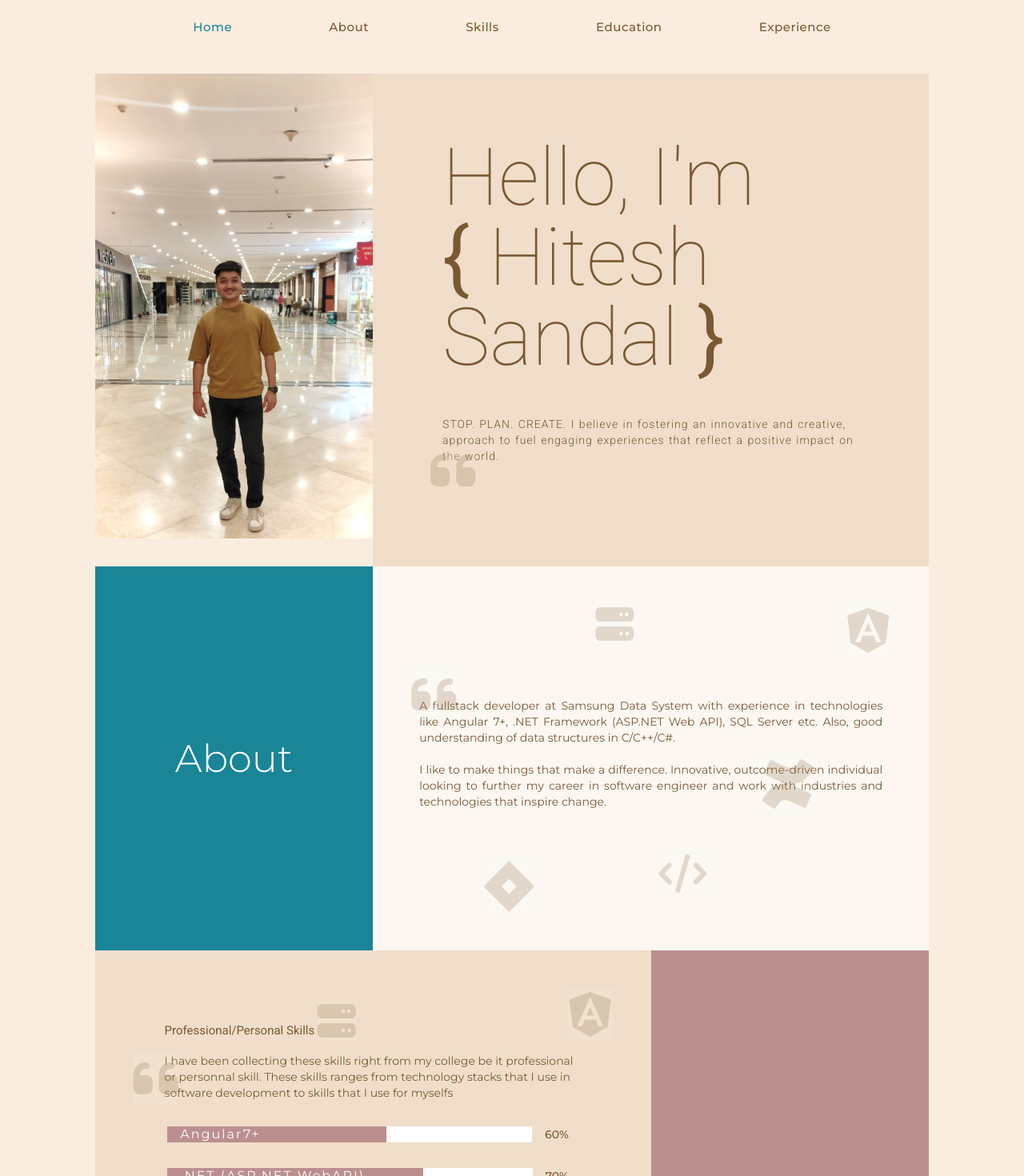
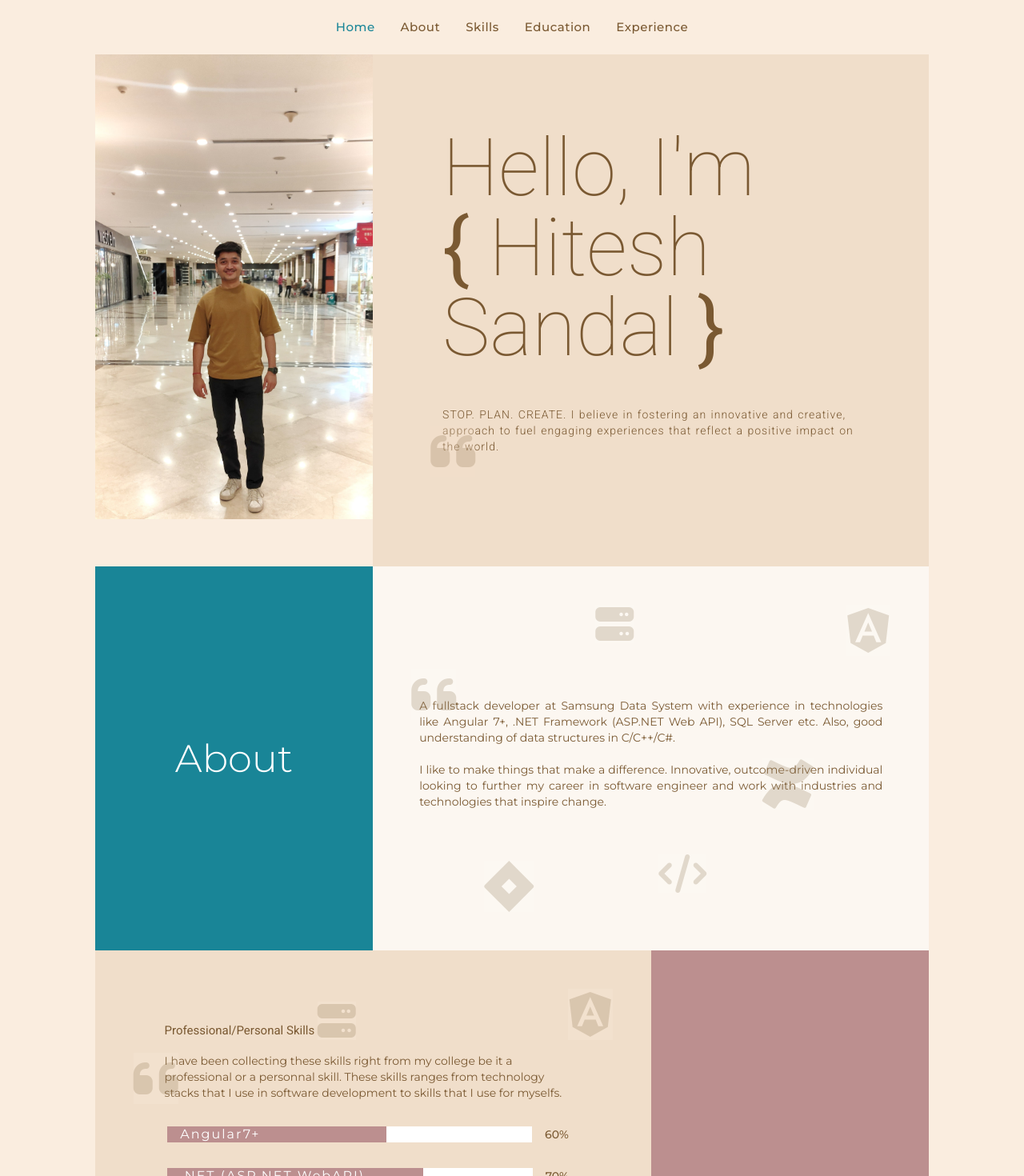
Before and after one commit to hiteshsandal/hiteshsandal.github.io, an Angular app: page / in a window 1280 px wide. Shown: the top 1470 px of the page at 80% size. Built offline with nearby package versions, Linux system fonts and the light colour scheme.

Commit message:
modified experience section and navbar

```diff
--- a/src/app/main/dashboard/dashboard.component.css
+++ b/src/app/main/dashboard/dashboard.component.css
@@ -3,7 +3,7 @@ header#navbar-header{
 }
 nav{
     /* background-color: #faeddf; */
-    justify-content: space-between;
+    justify-content: center;
 }
 
 .active{
@@ -15,6 +15,9 @@ nav a{
     cursor: pointer;
 }
 
+.nav-link{
+    padding: 0.5rem 1rem;
+}
 .nav-link:hover{
     color: #198597;
 }
@@ -175,7 +178,10 @@ i#intro-i{
 
 .experience-main{
     position: relative;
+    display: flex;
+    align-items: center;
 }
+
 
 .social-media{
     position: fixed;
--- a/src/app/main/dashboard/dashboard.component.html
+++ b/src/app/main/dashboard/dashboard.component.html
@@ -2,7 +2,7 @@
 
     <div class="row nav-row">
         <div class="col-lg-8">
-            <nav class="nav">
+            <nav class="nav sticky-top">
                 <a class="nav-link shade-dark" [ngClass]="{active: index==selectedOption}" (click)="scrollToView(navoption.name)" *ngFor="let navoption of navbarOptions; let index = index;">{{navoption.name}}</a>
             </nav>
         </div>
@@ -13,7 +13,7 @@
 
 <div class="main-component">
     <!-- introduction -->
-    <div id="Home" class="row justify-content-center pt-4 introduction">
+    <div id="Home" class="row justify-content-center introduction">
         <div class="d-flex col-lg-10">
             <div class="col-lg-4">
                 <img id="dashboard-img" class="img-fluid" src="./assets/resume_dashboard.jpeg" alt="Hitesh Sandal">
@@ -111,7 +111,6 @@
     <div id="Experience" class="row experience justify-content-center">
         <div class="d-flex col-lg-10">
             <div class="col-lg-8 experience-main" [style.background-color]="experienceBodyColor">
-                <img class="samsung shade-medium-bg" src="https://image.samsungsds.com/module_src/images/default/logo_black.svg?queryString=20220517110935" alt="">
                 <div class="col-lg-12 font-montserrat" [style.background-color]="experienceBodyColor">
                     <span *ngFor="let exp of experienceDetails">
                         <experience  [corporateName]="exp.corporateName"
--- a/src/app/shared-services/local-db.service.ts
+++ b/src/app/shared-services/local-db.service.ts
@@ -24,7 +24,7 @@ export class LocalDBService {
 
     this.introduction = "STOP. PLAN. CREATE. I believe in fostering an innovative and creative, approach to fuel engaging experiences that reflect a positive impact on the world."
     this.about = "A fullstack developer at Samsung Data System with experience in technologies like Angular 7+, .NET Framework (ASP.NET Web API), SQL Server etc. Also, good understanding of data structures in C/C++/C#. <br /> <br />I like to make things that make a difference. Innovative, outcome-driven individual looking to further my career in software engineer and work with industries and technologies that inspire change.";
-    this.skillsWelcomeText = "I have been collecting these skills right from my college be it professional or personnal skill. These skills ranges from technology stacks that I use in software development to skills that I use for myselfs"
+    this.skillsWelcomeText = "I have been collecting these skills right from my college be it a professional or a personnal skill. These skills ranges from technology stacks that I use in software development to skills that I use for myselfs."
     // this.about = "I am a software engineer and like to make things that make a difference. Innovative, outcome-driven individual looking to further my career in software engineer and work with industries and technologies that inspire change."
   }
 
```
Also changed, not shown: 3 other files (tests, documents, lock files or other folders).
